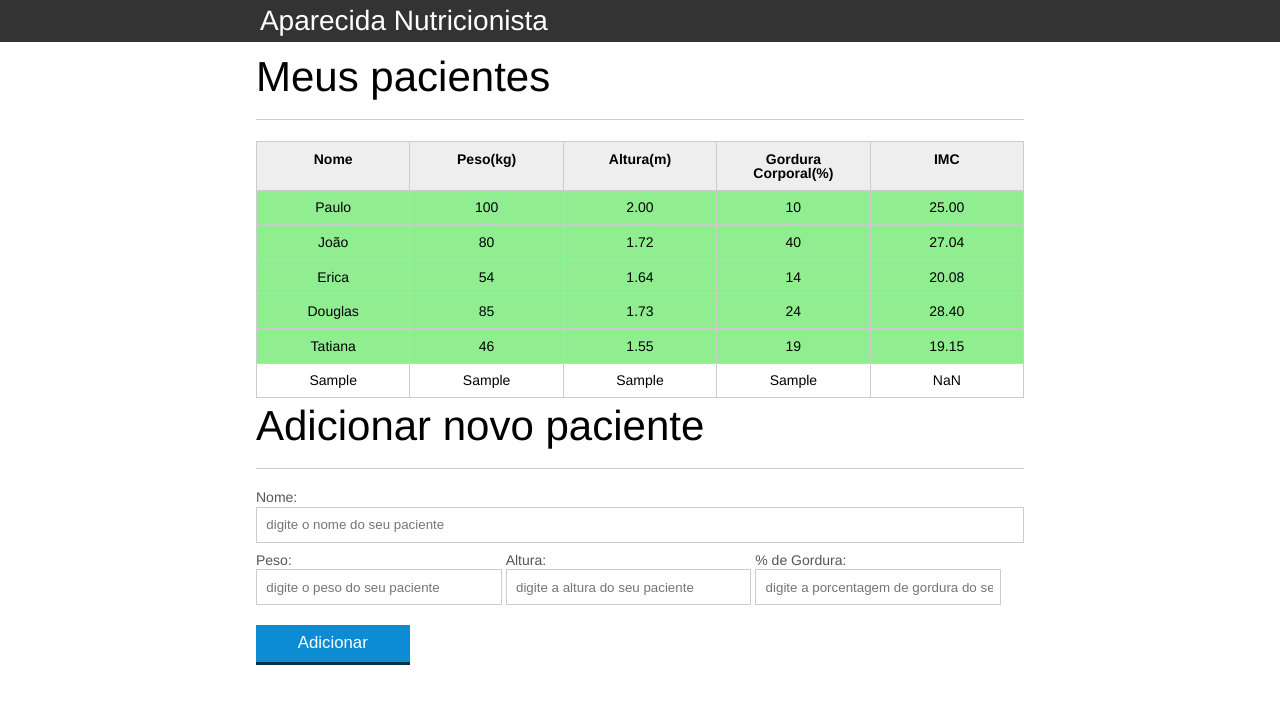
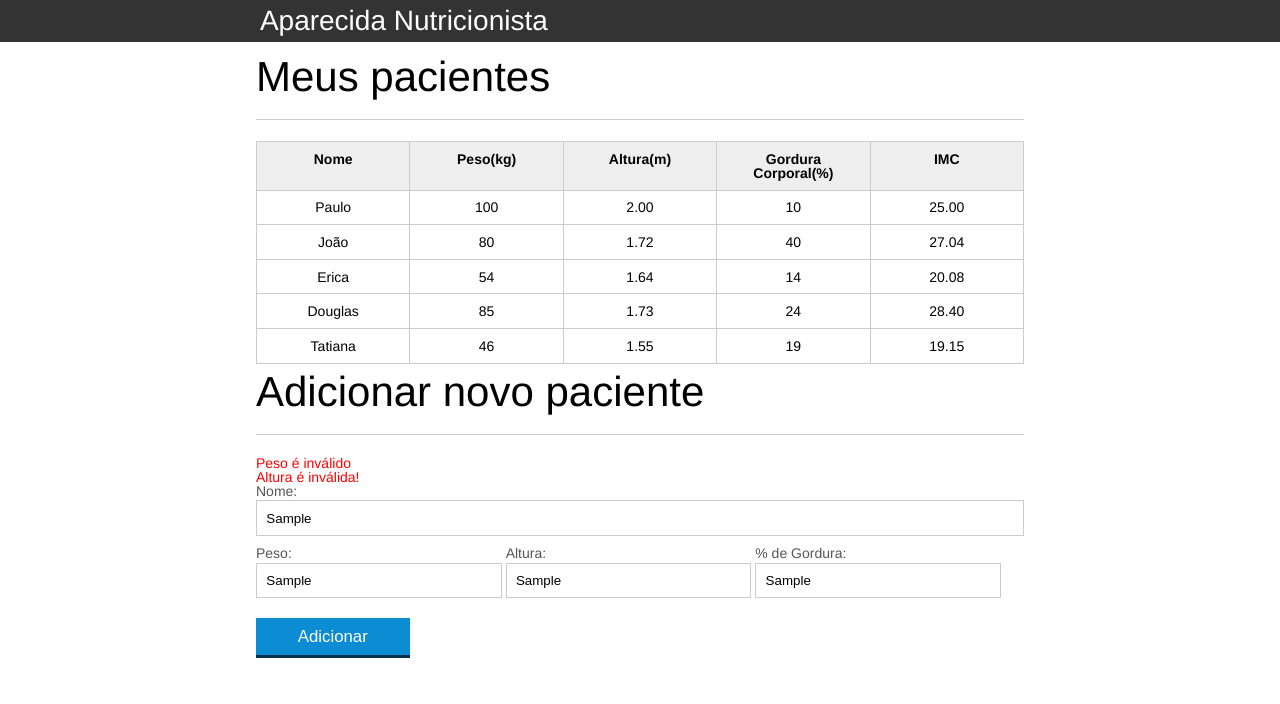
Before and after one commit to wcarestini/JavaScript-Programando-na-linguagem-da-web, a plain HTML site: page index.html in a window 1280 px wide. Both pictures are taken after typing "Sample", "Sample", "Sample", "Sample" into the empty fields and a click on the button "Adicionar". Drawn offline with Linux system fonts and the light colour scheme.

Commit message:
Melhorado o fomulario, com algumas validações, sendo assim, não é mais possível adicionar um novo paciente com dados inválidos ou em branco

```diff
--- a/css/index.css
+++ b/css/index.css
@@ -135,6 +135,7 @@ button[disabled=disabled], button:disabled {
 .paciente-invalido{
 	background-color: lightcoral;
 }
-.paciente-valido{
-	background-color: lightgreen;
+
+#erro{
+	color: red;
 }
--- a/index.html
+++ b/index.html
@@ -75,7 +75,8 @@
 			</section>
 		</main>
 		<section class="container">
-		    <h2 id="titulo-form">Adicionar novo paciente</h2>
+			<h2 id="titulo-form">Adicionar novo paciente</h2>
+			<ul id="erro"></ul>
 		    <form id="form-adiciona">
 		        <div class="">
 		            <label for="nome">Nome:</label>
--- a/js/calcula-imc.js
+++ b/js/calcula-imc.js
@@ -9,15 +9,15 @@ for(var i =0; i < pacientes.length; i++){
 
     var altura = paciente.querySelector(".info-altura").textContent;
 
-    var pesoValido = true;
-    var alturaValida = true;
+    var pesoValido = validaPeso(peso);
+    var alturaValida = validaAltura(altura);
     var setaImc = paciente.querySelector(".info-imc");
 
-    if(peso <= 0 || peso >= 1000){
+    if(!pesoValido){
         pesoValido = false;
         setaImc.textContent = "Peso inválido!";
     }
-    if(altura <= 0 || altura >= 3.00){
+    if(!alturaValida){
         alturaValida = false;
         setaImc.textContent = "Altura inválida!";
     }
@@ -30,6 +30,22 @@ for(var i =0; i < pacientes.length; i++){
     }
 }
 
+function validaPeso(peso){
+    if(peso>0  && peso<1000){
+        return true;
+    }else{
+        return false;
+    }
+}
+
+function validaAltura(altura){
+    if(altura>0 && altura<3.00){
+        return true;
+    } else {
+        return false;
+    }
+}
+
 function calculaImc(peso,altura){
     var imc = 0;
 
--- a/js/form.js
+++ b/js/form.js
@@ -7,11 +7,20 @@ botaoAdicionar.addEventListener("click", function(event){
 
     var pacienteTr = montaTr(paciente);
 
+    var erro = validaPaciente(paciente);
+
+    if(erro.length > 0){
+        exibeMsgsErro(erro);
+        return;
+    }
     var  tabela = document.querySelector("#tabela-pacientes");
 
     tabela.appendChild(pacienteTr);
 
     form.reset();
+    var msgErro = document.querySelector("#erro");
+    msgErro.innerHTML = "";
+
 });
 
 function obtemPacientesDoFormulario(form){
@@ -48,3 +57,36 @@ function montaTd(dado, classe){
 
     return td;
 }
+
+function validaPaciente(paciente){
+
+    var erros = [];
+
+    if(paciente.nome.length == 0){
+        erros.push("O nome não pode ser em branco");
+    }
+
+    if(!validaPeso(paciente.peso)){
+        erros.push("Peso é inválido");
+    }
+
+    if(!validaAltura(paciente.altura)){
+        erros.push("Altura é inválida!");
+    }
+
+    if(paciente.gordura.length == 0){
+        erros.push("A gordura não pode ser em branco!");
+    }
+
+    return erros;
+}
+
+function exibeMsgsErro(erros){
+    var ul = document.querySelector("#erro");
+    ul.innerHTML = "";
+    erros.forEach(function(erro) {
+        var li = document.createElement("li");
+        li.textContent = erro;
+        ul.appendChild(li);
+    });
+}
```
